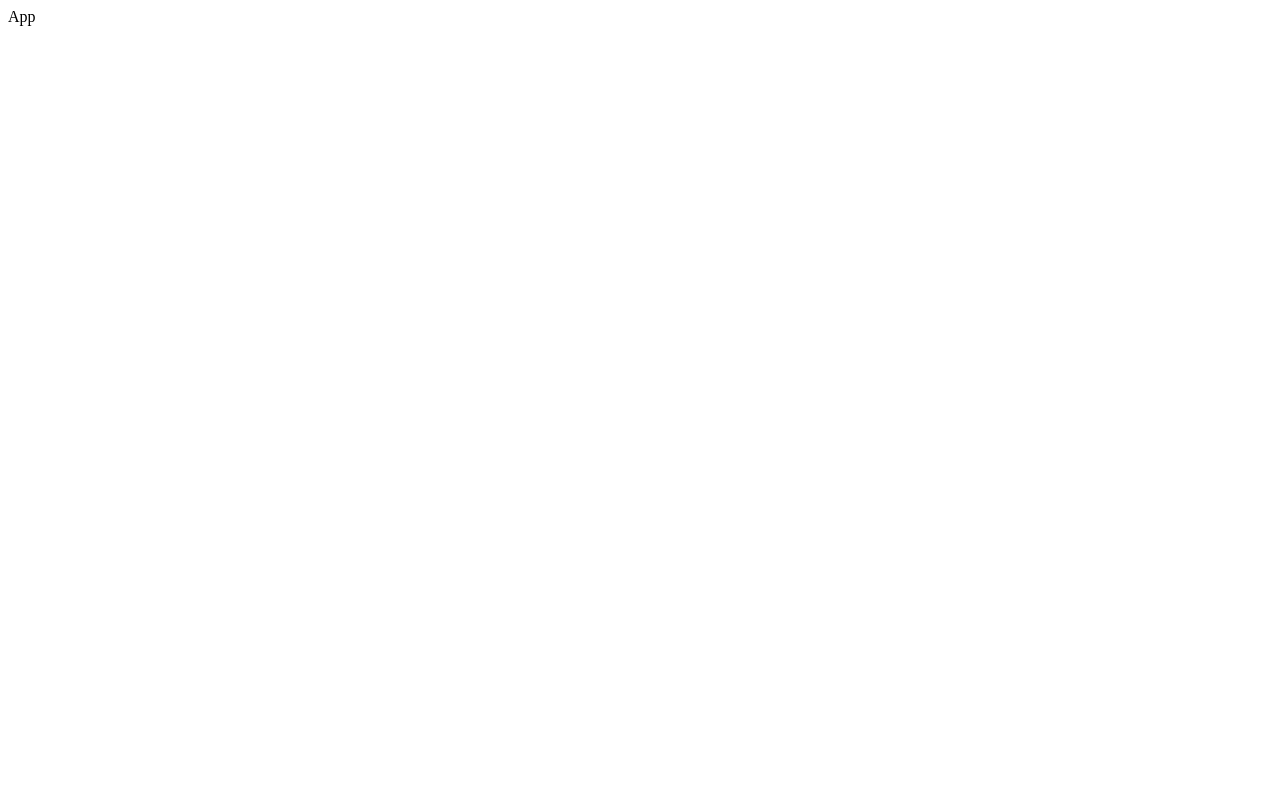
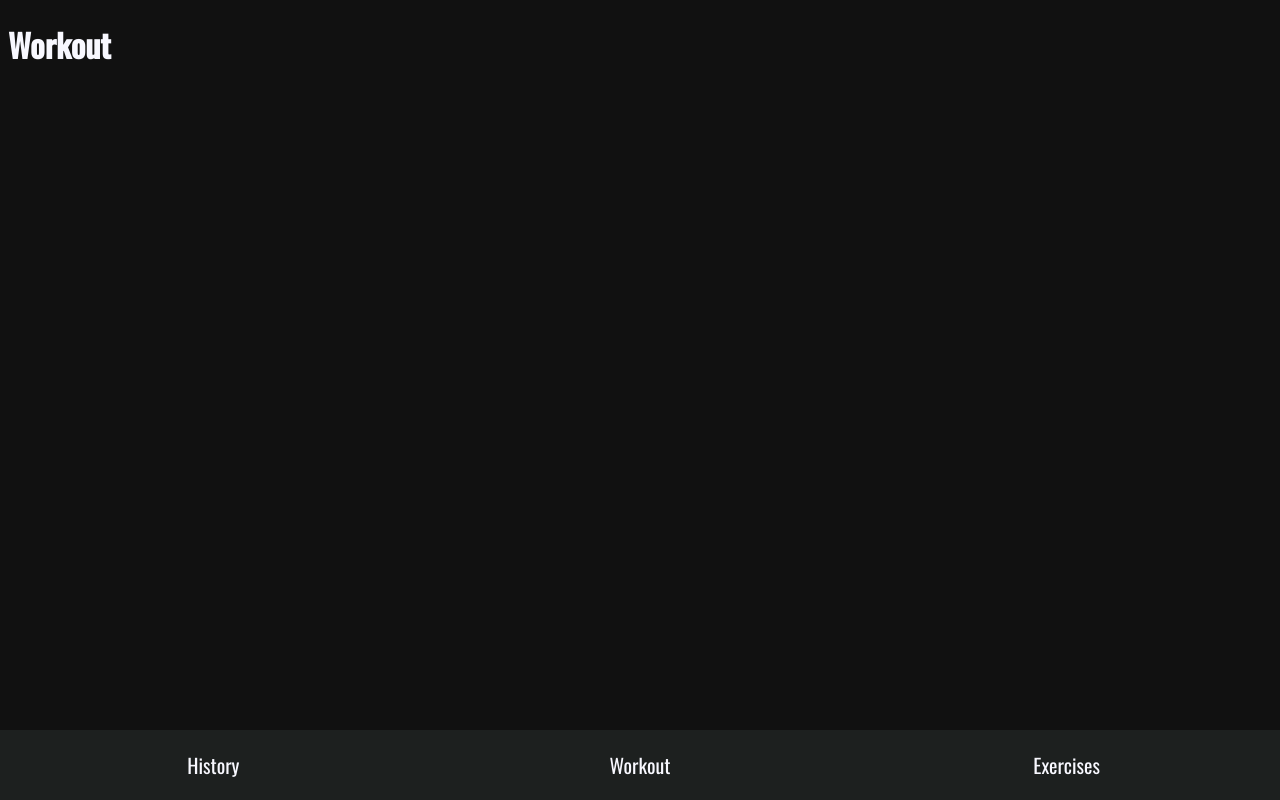
Before and after one commit to Jungl-ee/Lift, a React (Vite) app: page / in a window 1280 px wide. Built offline with nearby package versions, Linux system fonts and the light colour scheme.

Commit message:
Add: App header and footer

```diff
--- a/index.html
+++ b/index.html
@@ -1,13 +1,19 @@
 <!DOCTYPE html>
 <html lang="en">
+
 <head>
   <meta charset="UTF-8" />
   <link rel="icon" type="image/svg+xml" href="/vite.svg" />
+  <link rel="preconnect" href="https://fonts.googleapis.com">
+  <link rel="preconnect" href="https://fonts.gstatic.com" crossorigin>
+  <link href="https://fonts.googleapis.com/css2?family=Oswald:wght@300;400;500&display=swap" rel="stylesheet">
   <meta name="viewport" content="width=device-width, initial-scale=1.0" />
   <title>Vite + React + TS</title>
 </head>
+
 <body>
   <div id="root"></div>
   <script type="module" src="/src/main.tsx"></script>
 </body>
+
 </html>
--- a/src/App.tsx
+++ b/src/App.tsx
@@ -1,5 +1,16 @@
+import { useState } from "react";
+import Header from "./components/Header";
+import Footer from "./components/Footer";
+
 function App() {
-  return <>App</>;
+  const [page, setPage] = useState("Workout");
+
+  return (
+    <>
+      <Header header={page} />
+      <Footer setPage={setPage} />
+    </>
+  );
 }
 
 export default App;
--- /dev/null
+++ b/src/components/Footer.tsx
@@ -0,0 +1,23 @@
+import "../styles/footer.css";
+
+function Footer({
+  setPage,
+}: {
+  setPage: React.Dispatch<React.SetStateAction<string>>;
+}) {
+  return (
+    <footer>
+      <div onClick={() => setPage("History")}>
+        <p>History</p>
+      </div>
+      <div onClick={() => setPage("Workout")}>
+        <p>Workout</p>
+      </div>
+      <div onClick={() => setPage("Exercises")}>
+        <p>Exercises</p>
+      </div>
+    </footer>
+  );
+}
+
+export default Footer;
--- /dev/null
+++ b/src/components/Header.tsx
@@ -0,0 +1,5 @@
+function Header({ header }: { header: string }) {
+  return <h1>{header}</h1>;
+}
+
+export default Header;
--- a/src/main.tsx
+++ b/src/main.tsx
@@ -1,6 +1,7 @@
 import React from "react";
 import ReactDOM from "react-dom/client";
 import App from "./App.tsx";
+import "./styles/index.css";
 
 ReactDOM.createRoot(document.getElementById("root") as HTMLElement).render(
   <React.StrictMode>
--- /dev/null
+++ b/src/styles/footer.css
@@ -0,0 +1,19 @@
+footer {
+  position: absolute;
+  left: 0;
+  right: 0;
+  bottom: 0;
+  height: 70px;
+  display: flex;
+  align-items: center;
+  justify-content: space-between;
+  font-size: 1.25rem;
+  background-color: #1d201f;
+}
+
+footer div {
+  flex: 1;
+  display: flex;
+  justify-content: center;
+  align-items: center;
+}
--- a/src/styles/index.css
+++ b/src/styles/index.css
@@ -0,0 +1,5 @@
+body {
+  font-family: "Oswald", sans-serif;
+  background-color: #111111;
+  color: #f8f8ff;
+}
```
Lines whose indentation alone changed are shown as unchanged.
